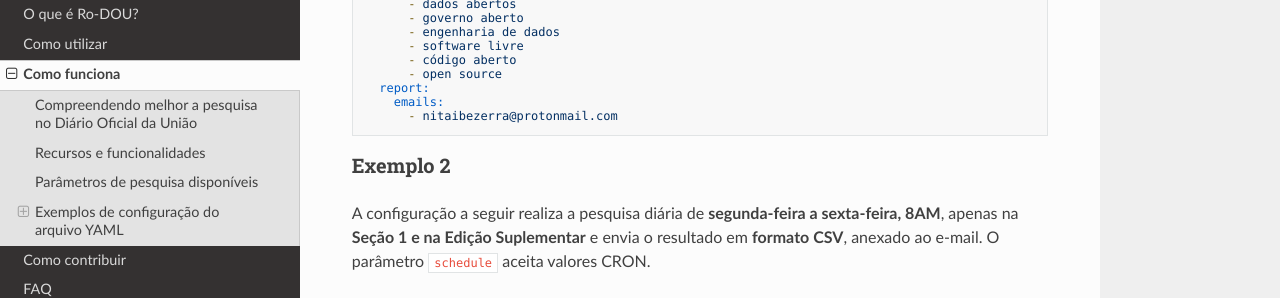
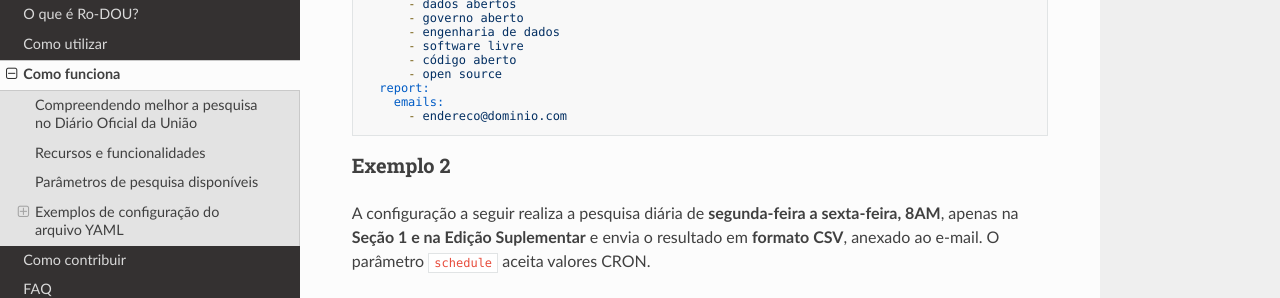
Before and after one commit to gestaogovbr/Ro-dou, an MkDocs documentation site: the page built from docs/docs/funcionamento.md, in a window 1280 px wide and 900 px high, scrolled down 1839 px. Shown: the part 151-449 px from the top of the window. Built offline with MkDocs 1.6.1, drawn with Linux system fonts in a browser that asks for light colours; nearby versions of some CDN libraries.

Commit message:
Remove personal information

````diff
--- a/docs/docs/funcionamento.md
+++ b/docs/docs/funcionamento.md
@@ -64,7 +64,7 @@ dag:
       - open source
   report:
     emails:
-      - nitaibezerra@protonmail.com
+      - endereco@dominio.com
 ```
 
 ### Exemplo 2
````
